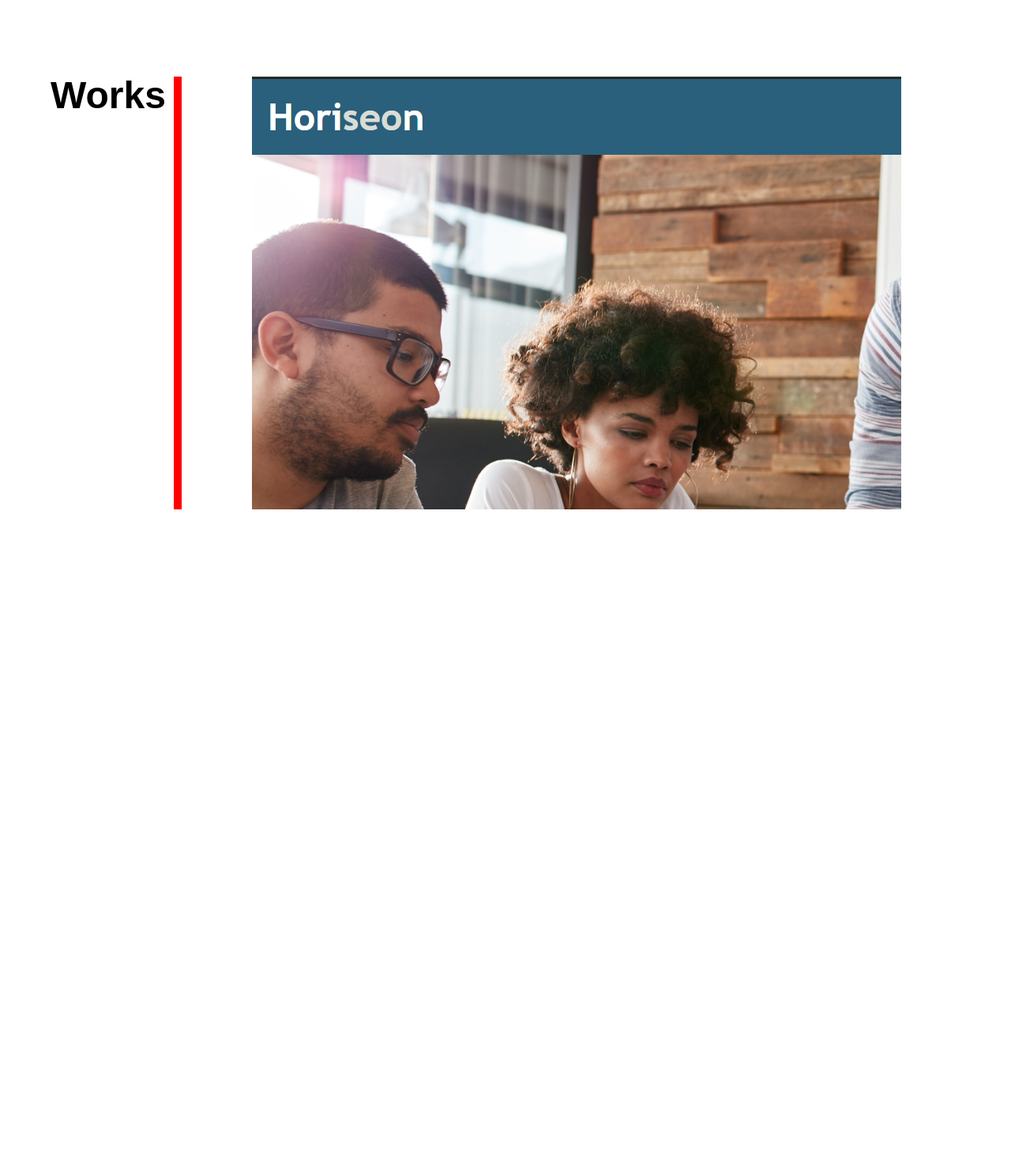
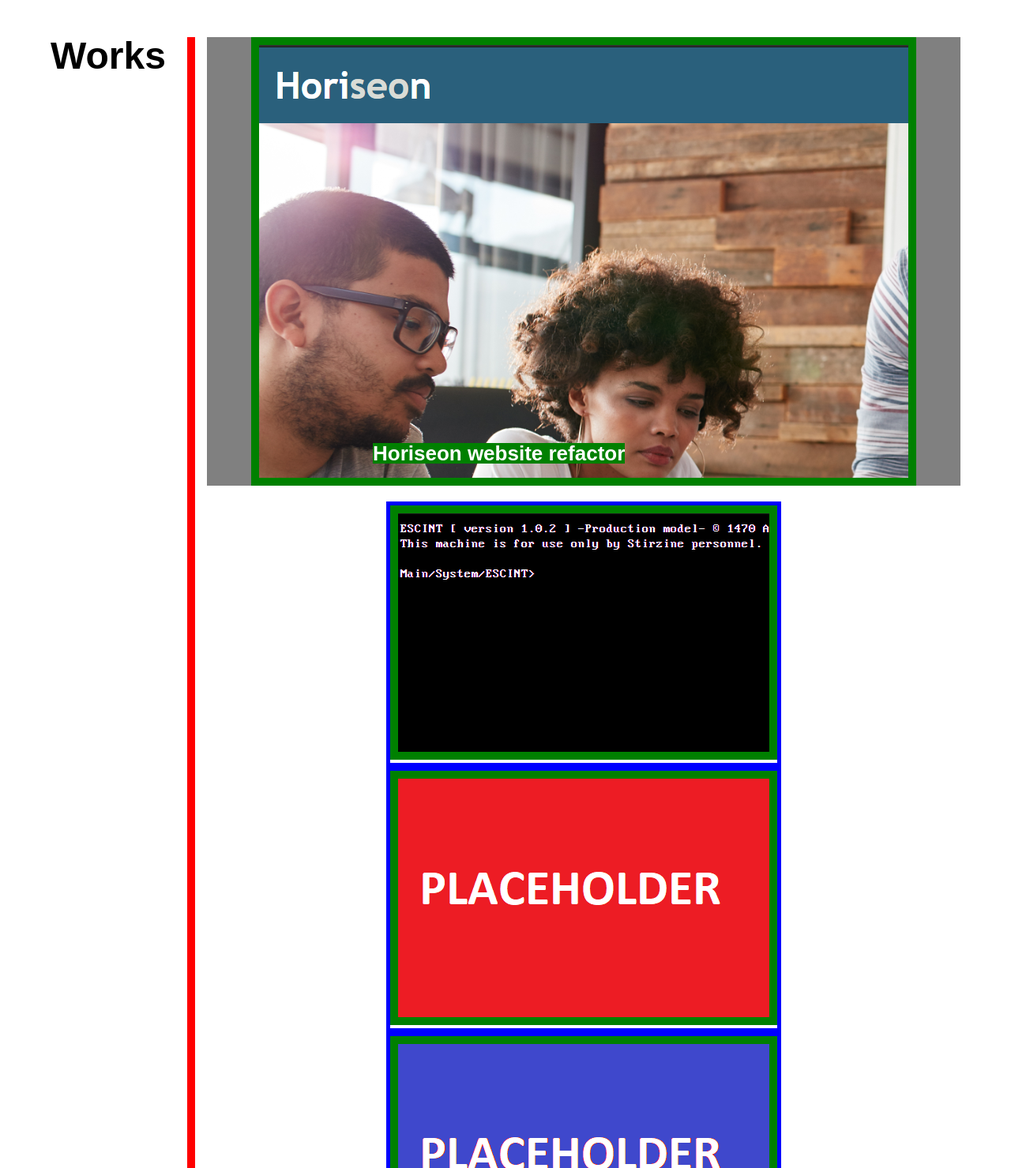
Before and after one commit to justinwl1998/professional-portfolio, a plain HTML site: page index.html in a window 1280 px wide. Shown: the part 1321-2800 px from the top of the page at 79% size. Before the commit the page ends 2016 px from the top, so only its background shows below. Drawn offline with Linux system fonts and the light colour scheme.

Commit message:
added works section and placeholder images

```diff
--- a/assets/css/style.css
+++ b/assets/css/style.css
@@ -14,9 +14,9 @@ header h1 {
 }
 
 .banner {
-    height: 600px;
+    height: 650px;
     width: 100%;
-    margin-bottom: 25px;
+    margin-bottom: 100px;
     background-image: url("https://pbs.twimg.com/profile_banners/49759787/1611188182/1500x500");
     background-size: cover;
     background-position: center;
@@ -49,25 +49,18 @@ main {
     margin-right: 5%;
 }
 
-main h2 {
+main .title h2 {
     font-size: 48px;
 }
 
-main div {
-    margin-top: 50px;
+main .grid1 {
     margin-bottom: 50px;
 }
 
 .grid1 {
     display: grid;
-    grid-template-columns: 1fr 9fr;
+    grid-template-columns: 1fr 6fr;
     grid-gap: 10px;
-}
-
-.grid1 img {
-    display: block;
-    margin: 0 auto;
-    max-width: 100%;
 }
 
 .info {
@@ -78,6 +71,63 @@ main div {
 
 .info p {
     margin-bottom: 50px;
+}
+
+.info .title h2 {
+    position: absolute;
+    margin-left: 50%;
+}
+
+.info section img {
+    border: 10px solid green;
+}
+
+.topWork {
+    position: relative;
+    background-color: gray;
+}
+
+section .container {
+    position: relative;
+    width: auto;
+    height: auto;
+}
+
+section .container img {
+    display: block;
+    margin: 0 auto;
+    max-width: 100%;
+}
+
+.projName h2{
+    position: absolute;
+    width: fit-content;
+    height: fit-content;
+    bottom: 5%;
+    left: 22%;
+    z-index: 1;
+    background-color: green;
+    color: white;
+}
+
+.grid2 {
+    flex: 3;
+    display: flex;
+    padding: 20px;
+    flex-wrap: wrap;
+    justify-content: center;
+}
+
+.otherWork {
+    display: flex;
+    border: 5px solid blue;
+    flex: 0 0 400px;
+    color: yellowgreen;
+}
+
+.otherWork footer h2{
+    position: absolute;
+    top: 50%;
 }
 
 @media screen and (max-width: 768px) {
@@ -95,122 +145,3 @@ main div {
         padding-left: 5px;
     }
 }
-
-/*body {
-
-    font-family: sans-serif;
-    font-size: 20px;
-}
-
-section div {
-    overflow: hidden;
-}
-
-.title {
-    display: block;
-}
-
-.container {
-    display: inline-block;
-    border-left: 10px solid red;
-    padding-left: 1%;
-    margin-left: 2%;
-    float: none;
-    overflow: hidden;
-}
-
-header {
-    height: 200px;
-    padding: 20px;
-    background-color: magenta;
-}
-
-header h1 {
-    margin-left: 2%;
-    display: inline-block;
-    font-size: 64px;
-}
-
-header nav {
-    width: 50%;
-    margin-left: 25%;
-    float: right;
-    font-size: 20px;
-    line-height: 1.25;
-}
-
-header nav ul {
-    width: auto;
-}
-
-header nav ul li {
-    font-size: 36px;
-    display: inline-block;
-    margin-left: 25px;
-    padding-left: 5px;
-    padding-right: 5%;
-    margin-bottom: 10px;
-    border-left: 5px solid lime;
-}
-
-header nav ul li a {
-    text-decoration: none;
-}
-
-main {
-    margin-left: 15%;
-    margin-right: 15%;
-    margin-top: 10%;
-}
-
-main section {
-    margin-bottom: 5%;
-}
-
-.banner {
-    height: 600px;
-    width: 100%;
-    margin-bottom: 25px;
-    background-image: url("https://pbs.twimg.com/profile_banners/49759787/1611188182/1500x500");
-    background-size: cover;
-    background-position: center;
-}
-
-main h2 {
-    display: inline;
-    float: left;
-    font-size: 56px;
-    margin-bottom: 1%;
-    width: auto;
-}
-
-div > p {
-    display: inline-block;
-    margin-bottom: 2%;
-    margin-top: 2%;
-    line-height: 1.5;
-
-}
-
-.firstItem{
-    display: flex;
-    justify-content: center;
-    width: 100%;
-    border: 3px solid green;
-}
-
-.firstItem img {
-    width: fit-content;
-    object-fit: fill;
-}
-
-footer {
-    margin: 1.5rem;
-    text-align: center;
-}
-
-@media screen and (max-width: 768px) {
-    header nav ul li{
-        display: block;
-    }
-}*/
--- a/index.html
+++ b/index.html
@@ -38,7 +38,40 @@
                     <h2>Works</h2>
                 </div>
                 <div class="info">
-                    <img src="./assets/images/horiseon image.PNG">
+                    <section class="topWork">
+                        <div class="container">
+                            <a href="https://justinwl1998.github.io/horiseon-code-refactor/"><img src="./assets/images/horiseon image.PNG" alt="Horiseon website"></a>
+                            <div class="projName">
+                                <h2>Horiseon website refactor</h2>
+                            </div>
+                        </div>
+                    </section>
+                    <div class="grid2">
+                        <section class="otherWork">
+                            <a href="#">
+                                <img src="./assets/images/placeholder1.PNG" alt="A mock terminal placeholder">
+                            </a>
+                        </section>
+                        <section class="otherWork">
+                            <a href="#">
+                                <img src="./assets/images/placeholder2.PNG" alt="Placeholder project">
+                            </a>
+                        </section>
+                        <section class="otherWork">
+                            <a href="#">
+                                <img src="./assets/images/placeholder3.PNG" alt="Placeholder project">
+                            </a>
+                        </section>
+                    </div>
+                </div>
+            </div>
+
+            <div class="grid1">
+                <div class="title">
+                    <h2>Contact</h2>
+                </div>
+                <div class="info">
+                    <h3>555-913-FAIZSTAND</h3>
                 </div>
             </div>
         </main>
```
Also changed, not shown: assets/images/placeholder1.PNG (added), assets/images/placeholder2.png (added), assets/images/placeholder3.png (added).
